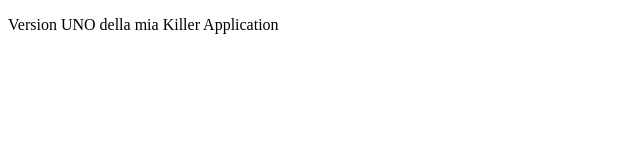
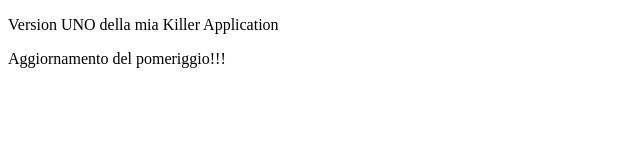
Before and after one commit to claudioorlandi/SimpleGitProject, a plain HTML site: page index.html in a window 1280 px wide. Shown: the whole page, without its empty margins (0-640 px from the left). Drawn offline with Linux system fonts and the light colour scheme.

Commit message:
Aggiunta paragrafo p, per Utente

```diff
--- a/index.html
+++ b/index.html
@@ -7,5 +7,6 @@
 </head>
 <body>
     <p>Version UNO della mia Killer Application</p>
+    <p>Aggiornamento del pomeriggio!!!</p>
 </body>
 </html>
```
